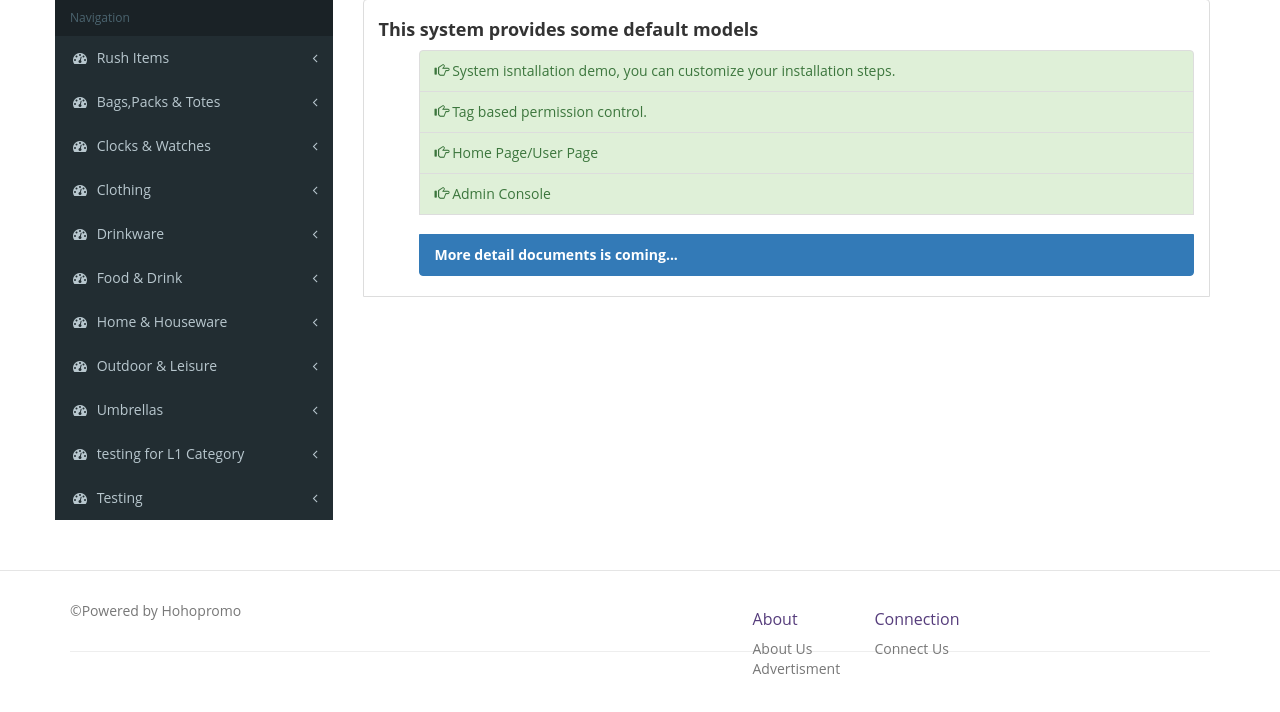
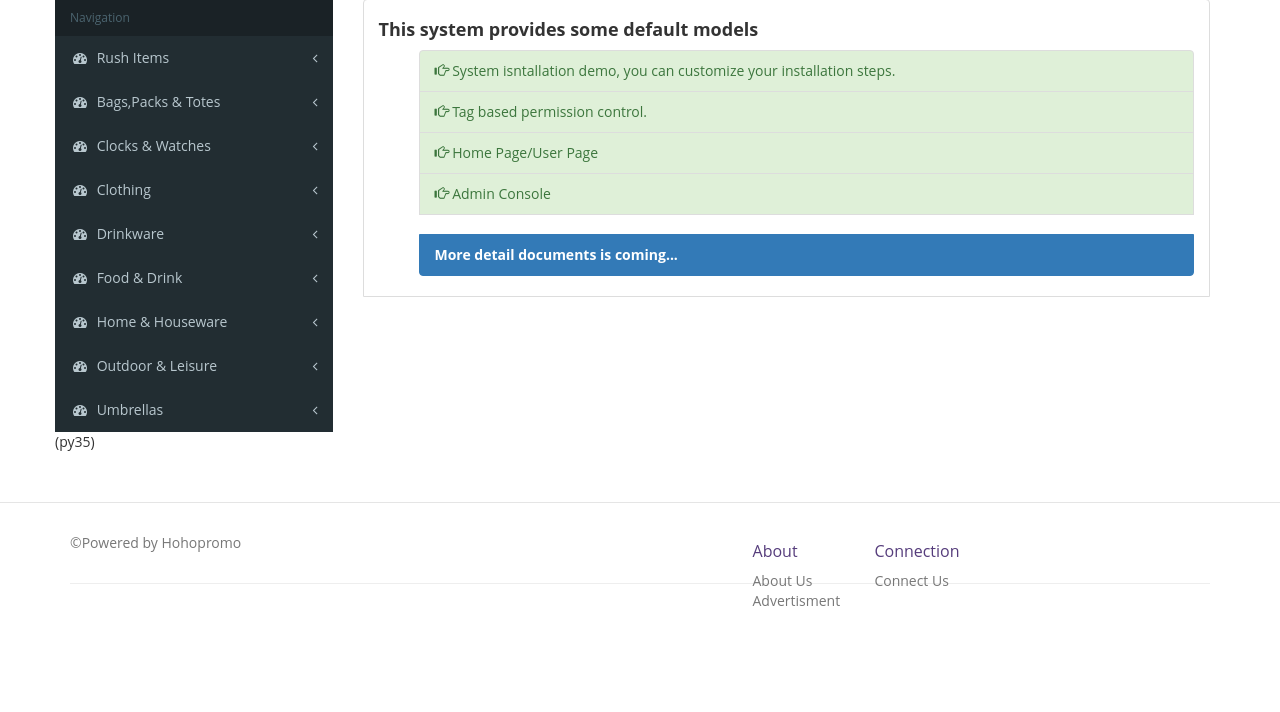
Before and after one commit to kangnwh/Emall, a Flask app: page /document in a window 1280 px wide. Shown: the part 249-961 px from the top of the page. After the commit the page ends 855 px from the top, so only its background shows below. Run offline with Flask 2, Linux system fonts and the light colour scheme; some libraries are stand-ins or nearby versions; some web fonts are replaced.

Commit message:
add sidebar.html

```diff
--- a/webapp/templates/sidebar.html
+++ b/webapp/templates/sidebar.html
@@ -1,4 +1,4 @@
-<aside ><section  class="sidebar">	    <ul class="sidebar-menu">	      <li class="header">Navigation</li>
+<aside ><section  class="sidebar">          <ul class="sidebar-menu">         <li class="header">Navigation</li>
         <li class="treeview {% if 1== nav_active %}active{% endif %}"><a href="#"> <i class="fa fa-dashboard"></i> <span>Rush Items</span> <i class="fa fa-angle-left pull-right"></i></a>
         <ul class="treeview-menu"><li><a href="{{ url_for("homeRoute.sub_category_list",sub_cat_id=1) }}"><i class="fa fa-circle-o"></i>Company Gifts</a></li><li><a href="{{ url_for("homeRoute.sub_category_list",sub_cat_id=2) }}"><i class="fa fa-circle-o"></i>Drink Bottles & Mugs</a></li><li><a href="{{ url_for("homeRoute.sub_category_list",sub_cat_id=3) }}"><i class="fa fa-circle-o"></i>Event Tees</a></li><li><a href="{{ url_for("homeRoute.sub_category_list",sub_cat_id=4) }}"><i class="fa fa-circle-o"></i>Office and Notebooks</a></li><li><a href="{{ url_for("homeRoute.sub_category_list",sub_cat_id=5) }}"><i class="fa fa-circle-o"></i>Pens & Highlighters</a></li></ul></li>
         <li class="treeview {% if 2== nav_active %}active{% endif %}"><a href="#"> <i class="fa fa-dashboard"></i> <span>Bags,Packs & Totes</span> <i class="fa fa-angle-left pull-right"></i></a>
@@ -6,7 +6,7 @@
         <li class="treeview {% if 3== nav_active %}active{% endif %}"><a href="#"> <i class="fa fa-dashboard"></i> <span>Clocks & Watches</span> <i class="fa fa-angle-left pull-right"></i></a>
         <ul class="treeview-menu"><li><a href="{{ url_for("homeRoute.sub_category_list",sub_cat_id=10) }}"><i class="fa fa-circle-o"></i>Desk Clocks</a></li><li><a href="{{ url_for("homeRoute.sub_category_list",sub_cat_id=11) }}"><i class="fa fa-circle-o"></i>Watches</a></li><li><a href="{{ url_for("homeRoute.sub_category_list",sub_cat_id=12) }}"><i class="fa fa-circle-o"></i>Timers & Stopwatches</a></li></ul></li>
         <li class="treeview {% if 4== nav_active %}active{% endif %}"><a href="#"> <i class="fa fa-dashboard"></i> <span>Clothing</span> <i class="fa fa-angle-left pull-right"></i></a>
-        <ul class="treeview-menu"><li><a href="{{ url_for("homeRoute.sub_category_list",sub_cat_id=13) }}"><i class="fa fa-circle-o"></i>Jackets</a></li><li><a href="{{ url_for("homeRoute.sub_category_list",sub_cat_id=14) }}"><i class="fa fa-circle-o"></i>Polos</a></li><li><a href="{{ url_for("homeRoute.sub_category_list",sub_cat_id=15) }}"><i class="fa fa-circle-o"></i>Sports</a></li></ul></li>
+        <ul class="treeview-menu"><li><a href="{{ url_for("homeRoute.sub_category_list",sub_cat_id=13) }}"><i class="fa fa-circle-o"></i>Jackets</a></li><li><a href="{{ url_for("homeRoute.sub_category_list",sub_cat_id=14) }}"><i class="fa fa-circle-o"></i>Polos</a></li><li><a href="{{ url_for("homeRoute.sub_category_list",sub_cat_id=15) }}"><i class="fa fa-circle-o"></i>Sports</a></li><li><a href="{{ url_for("homeRoute.sub_category_list",sub_cat_id=32) }}"><i class="fa fa-circle-o"></i>Sweaters</a></li></ul></li>
         <li class="treeview {% if 5== nav_active %}active{% endif %}"><a href="#"> <i class="fa fa-dashboard"></i> <span>Drinkware</span> <i class="fa fa-angle-left pull-right"></i></a>
         <ul class="treeview-menu"><li><a href="{{ url_for("homeRoute.sub_category_list",sub_cat_id=16) }}"><i class="fa fa-circle-o"></i>Drink Bottles</a></li><li><a href="{{ url_for("homeRoute.sub_category_list",sub_cat_id=17) }}"><i class="fa fa-circle-o"></i>Flasks</a></li><li><a href="{{ url_for("homeRoute.sub_category_list",sub_cat_id=18) }}"><i class="fa fa-circle-o"></i>Glass Ware</a></li></ul></li>
         <li class="treeview {% if 6== nav_active %}active{% endif %}"><a href="#"> <i class="fa fa-dashboard"></i> <span>Food & Drink</span> <i class="fa fa-angle-left pull-right"></i></a>
@@ -16,8 +16,4 @@
         <li class="treeview {% if 8== nav_active %}active{% endif %}"><a href="#"> <i class="fa fa-dashboard"></i> <span>Outdoor & Leisure</span> <i class="fa fa-angle-left pull-right"></i></a>
         <ul class="treeview-menu"><li><a href="{{ url_for("homeRoute.sub_category_list",sub_cat_id=25) }}"><i class="fa fa-circle-o"></i>Chairs</a></li><li><a href="{{ url_for("homeRoute.sub_category_list",sub_cat_id=26) }}"><i class="fa fa-circle-o"></i>Coolers</a></li><li><a href="{{ url_for("homeRoute.sub_category_list",sub_cat_id=27) }}"><i class="fa fa-circle-o"></i>Wine Carriers</a></li></ul></li>
         <li class="treeview {% if 9== nav_active %}active{% endif %}"><a href="#"> <i class="fa fa-dashboard"></i> <span>Umbrellas</span> <i class="fa fa-angle-left pull-right"></i></a>
-        <ul class="treeview-menu"><li><a href="{{ url_for("homeRoute.sub_category_list",sub_cat_id=28) }}"><i class="fa fa-circle-o"></i>Classic Umbrellas</a></li><li><a href="{{ url_for("homeRoute.sub_category_list",sub_cat_id=29) }}"><i class="fa fa-circle-o"></i>Golfing Umbrellas</a></li><li><a href="{{ url_for("homeRoute.sub_category_list",sub_cat_id=30) }}"><i class="fa fa-circle-o"></i>Pop Up Umbrellas</a></li></ul></li>
-        <li class="treeview {% if 12== nav_active %}active{% endif %}"><a href="#"> <i class="fa fa-dashboard"></i> <span>testing for L1 Category</span> <i class="fa fa-angle-left pull-right"></i></a>
-        <ul class="treeview-menu"><li><a href="{{ url_for("homeRoute.sub_category_list",sub_cat_id=31) }}"><i class="fa fa-circle-o"></i>test L2 Category</a></li></ul></li>
-        <li class="treeview {% if 10== nav_active %}active{% endif %}"><a href="#"> <i class="fa fa-dashboard"></i> <span>Testing</span> <i class="fa fa-angle-left pull-right"></i></a>
-        <ul class="treeview-menu"></ul></li></ul></section></aside>
+        <ul class="treeview-menu"><li><a href="{{ url_for("homeRoute.sub_category_list",sub_cat_id=28) }}"><i class="fa fa-circle-o"></i>Classic Umbrellas</a></li><li><a href="{{ url_for("homeRoute.sub_category_list",sub_cat_id=29) }}"><i class="fa fa-circle-o"></i>Golfing Umbrellas</a></li><li><a href="{{ url_for("homeRoute.sub_category_list",sub_cat_id=30) }}"><i class="fa fa-circle-o"></i>Pop Up Umbrellas</a></li></ul></li></ul></section></aside>(py35)
```
